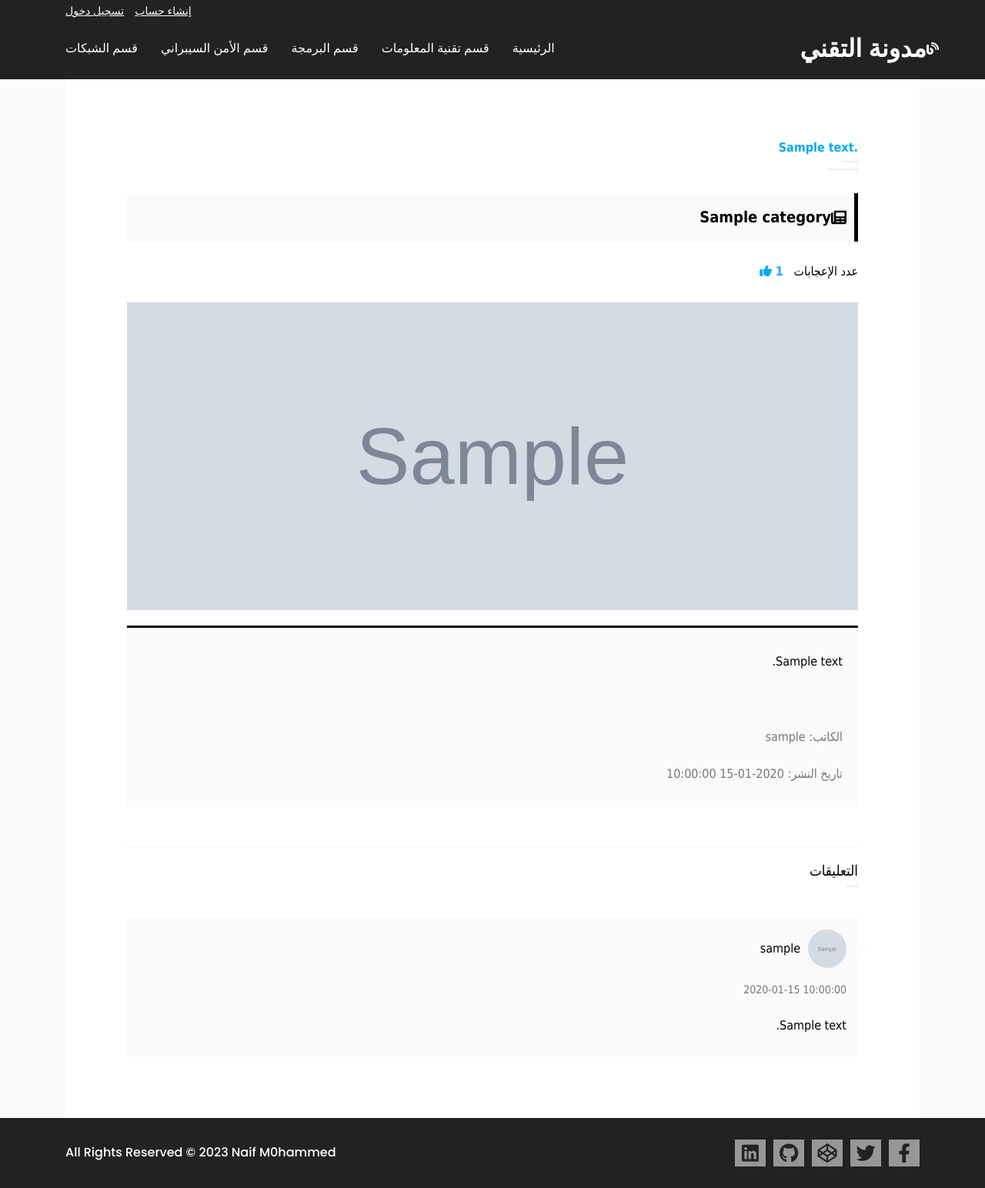
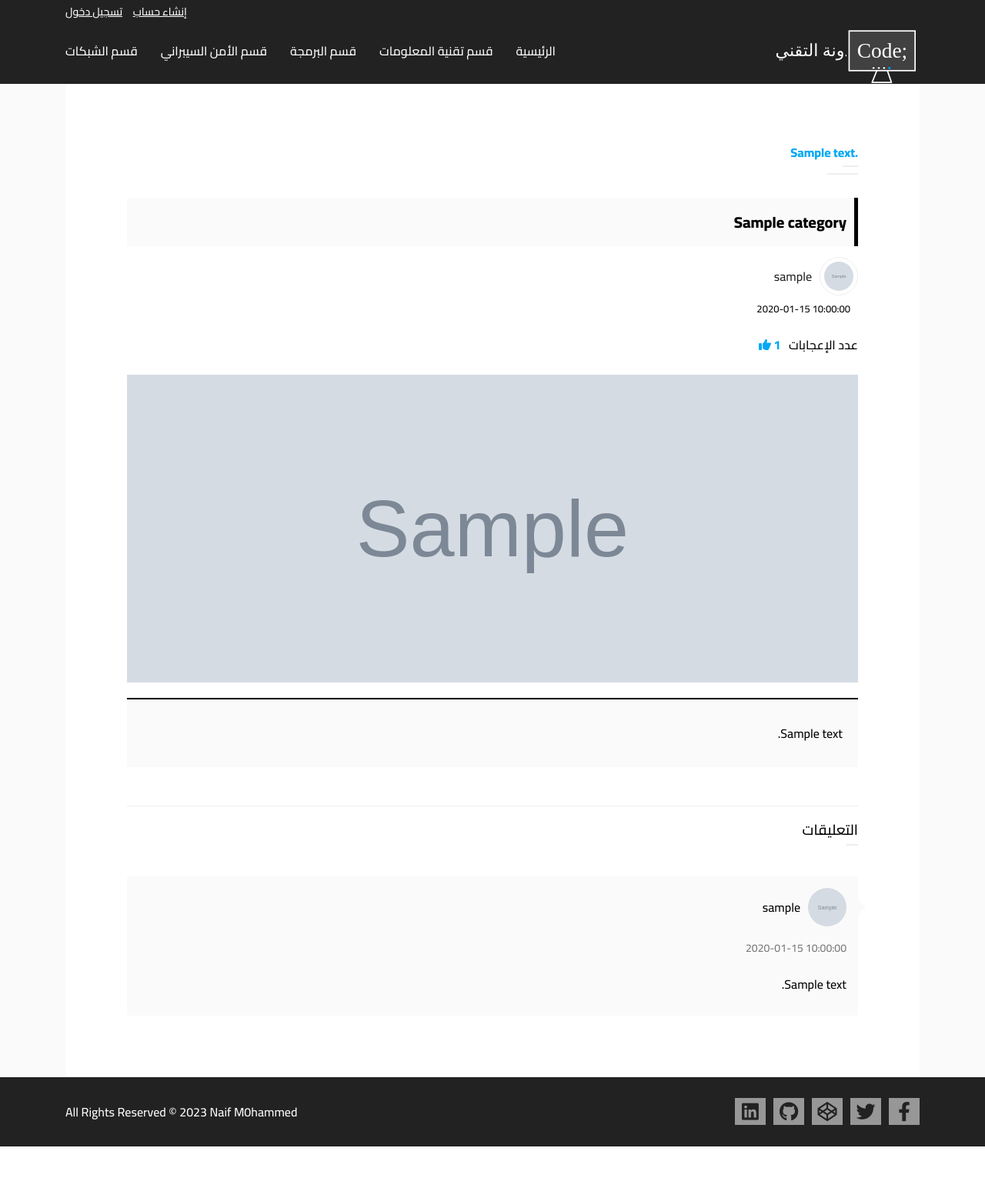
Before and after one commit to NFM0hammed/blog, a PHP site: page /articles.php?action=article&id=1 in a window 1280 px wide. Shown: the whole page at 77% size. After the commit the page ends 1490 px from the top, so only its background shows below. Run offline with PHP 8.4, Linux system fonts and the light colour scheme; tables that the repository leaves empty or names only in its code hold one stand-in row (values such as "Sample post"); grey boxes marked "Sample" are stand-in pictures.

Commit message:
Modified of files

```diff
--- a/Admin/articles.php
+++ b/Admin/articles.php
@@ -65,8 +65,8 @@
                 "articles",
                 "INNER JOIN users ON articles.user_id = users.user_id INNER JOIN categories ON articles.category_id = categories.category_id",
                 "",
-                "",
-                "ORDER BY article_id DESC"
+                ""
+                // "ORDER BY article_id DESC"
             );
 
             $count = count($rows);
--- a/articles.php
+++ b/articles.php
@@ -110,8 +110,37 @@
                         <span><?=$row1["description"]?></span>
                         <h1>
                             <?=$row1["article_title"]?>
-                            <i class="fa-solid fa-newspaper newspaper"></i>
                         </h1>
+                        <div class="writer">
+                            <div class="info">
+                                <span><?=$row1["username"]?></span>
+
+                                <!-- Check if the user has an img or not -->
+                                <?php
+
+                                    if($row1["user_img"] != "") {
+
+                                        ?>
+
+                                            <img src="Admin/uploads/<?=$row1["user_img"]?>">
+
+                                        <?php
+
+                                    } else {
+
+                                        ?>
+
+                                            <img src="Admin/uploads/defualt_image.png">
+
+                                        <?php
+
+                                    }
+
+                                ?>
+
+                            </div>
+                            <span><?=$row1["date_publication"]?></span>
+                        </div>
                         <!-- Start article likes -->
                         <div class="article-likes">
                             <h4>
@@ -154,8 +183,6 @@
                         <img src="Admin\uploads\<?=$row1["article_img"]?>" alt="">
                         <p>
                             <?=$row1["article_content"]?>
-                            <span>الكاتب: <?=$row1["username"]?></span>
-                            <span>تاريخ النشر: <?=$row1["date_publication"]?></span>
                         </p>
                         <div class="comments">
                            <h3>التعليقات</h3>
--- a/includes/components/container_categories.php
+++ b/includes/components/container_categories.php
@@ -10,7 +10,6 @@
                     <h1 class="title">مقالات عن <?=$title?></h1>
                     <h3 class="description">
                         .هنا مقالات وأخبار عن كل ماهو جديد في مجال <?=$title?>
-                        <i class="fa-solid fa-newspaper newspaper"></i>
                     </h3>
 
                     <?php
@@ -30,6 +29,7 @@
                             foreach($rows as $row) {
 
                                 ?>
+
                                     <div class="category">
                                         <h3><a href="articles.php?action=article&id=<?=$row["article_id"]?>"><?=$row["article_title"]?></a></h3>
                                         <img src="Admin\uploads\<?=$row["article_img"]?>" alt="">
--- a/includes/templates/footer.php
+++ b/includes/templates/footer.php
@@ -3,10 +3,10 @@
                 <div class="footer">
                     <p>All Rights Reserved © <span class="year"></span> <span>Naif M0hammed</span></p>
                     <div class="social-media">
-                        <a href="https://linkedin.com/in/nayouf305"><i class="fa-brands fa-linkedin linkedin"></i></a>
-                        <a href="https://github.com/nayouf305"><i class="fa-brands fa-github github"></i></a>
-                        <a href="https://codepen.com/nayouf305"><i class="fa-brands fa-codepen codepen"></i></a>
-                        <a href="https://twitter.com/nayouf305"><i class="fa-brands fa-twitter twitter"></i></a>
+                        <a href="https://linkedin.com/in/NFM0hammed"><i class="fa-brands fa-linkedin linkedin"></i></a>
+                        <a href="https://github.com/NFM0hammed"><i class="fa-brands fa-github github"></i></a>
+                        <a href="https://codepen.com/NFM0hammed"><i class="fa-brands fa-codepen codepen"></i></a>
+                        <a href="https://twitter.com/NFM0hammed"><i class="fa-brands fa-twitter twitter"></i></a>
                         <a href="https://facebook.com/nayouf305"><i class="fa-brands fa-facebook-f facebook"></i></a>
                     </div>
                 </div>
--- a/includes/templates/header.php
+++ b/includes/templates/header.php
@@ -14,6 +14,6 @@
         <!-- Google fonts -->
         <link rel="preconnect" href="https://fonts.googleapis.com">
         <link rel="preconnect" href="https://fonts.gstatic.com" crossorigin>
-        <link href="https://fonts.googleapis.com/css2?family=Open+Sans:ital,wght@0,300;0,400;1,300;1,400&family=Poppins:wght@100;200;300;500&family=Roboto:wght@300;500;700&family=Work+Sans:wght@200;300;400;500;600;700;800&display=swap" rel="stylesheet">
+        <link href="https://fonts.googleapis.com/css2?family=Cairo:wght@300;500;800&family=Open+Sans:ital,wght@0,300;0,400;1,300;1,400&family=Poppins:wght@100;200;300;500&family=Roboto:wght@300;500;700&family=Work+Sans:wght@200;300;400;500;600;700;800&display=swap" rel="stylesheet">
     </head>
     <body>
--- a/includes/templates/navbar.php
+++ b/includes/templates/navbar.php
@@ -36,9 +36,13 @@
                 <a href="IT-section.php">قسم تقنية المعلومات</a>
                 <a href="index.php">الرئيسية</a>
             </div>
-            <div class="logo">
+            <!-- <div class="logo">
                 <h1>مدونة التقني</h1>
                 <i class="fa-solid fa-blog"></i>
+            </div> -->
+            <div class="logo">
+                <img src="./layout/logo/icon2.svg" alt="">
+                <img src="./layout/logo/icon.svg" alt="">
             </div>
         </div>
     </div>
--- a/layout/css/main.css
+++ b/layout/css/main.css
@@ -26,7 +26,7 @@
     background-color: #03a9f4a1;
 }
 body {
-    font-family: 'Poppins', sans-serif;
+    font-family: 'Cairo', sans-serif;
     background-color: var(--secondBackgroundColor);
 }
 .scroll-to-top {
@@ -120,7 +120,6 @@
     text-align: right;
     font-size: 25px;
     font-weight: normal;
-    font-family: tahoma;
 }
 .title::after {
     content: "";
@@ -136,7 +135,6 @@
     color: #777;
     text-align: right;
     font-size: 15px;
-    font-family: tahoma;
     margin-top: 50px;
     padding: 20px 10px;
     border-right: 5px solid;
@@ -153,7 +151,6 @@
 }
 .categories {
     background-color: var(--whiteColor);
-    font-family: tahoma;
     padding: var(--padding);
 }
 @media(max-width: 767px) {
@@ -209,7 +206,6 @@
 }
 .get-articles {
     background-color: var(--whiteColor);
-    font-family: tahoma;
     padding: var(--padding);
 }
 @media(max-width: 767px) {
@@ -251,16 +247,27 @@
     padding: 20px 10px;
     border-right: 5px solid;
 }
-.get-articles h1 i {
-    order: -1;
+.get-articles .writer > span {
+    display: block;
+    text-align: right;
+    font-size: 13px;
+    margin: 10px;
 }
-@media(max-width: 767px) {
-    .get-articles h1 {
-        flex-direction: column;
-    }
-    .get-articles h1 i {
-        margin-bottom: 10px;
-    }
+.get-articles .writer .info {
+    display: flex;
+    justify-content: end;
+    align-items: center;
+}
+.get-articles .writer .info span {
+    color: var(--mainBackgroundColor);
+    margin-right: 10px;
+}
+.get-articles .writer .info img {
+    width: 50px;
+    height: 50px;
+    padding: 5px;
+    border: 1px solid #EEE;
+    border-radius: 50%;
 }
 .get-articles .article-likes {
     display: flex;
@@ -304,7 +311,7 @@
     line-height: 3;
     direction: rtl;
     padding: 20px;
-    border-top: 3px solid;
+    border-top: 2px solid;
 }
 .get-articles p span {
     display: block;
@@ -509,8 +516,21 @@
 .info h1 {
     color: var(--mainColor);
 }
+@media(max-width: 767px) {
+    .info h1 {
+        font-size: 28px;
+    }
+}
 .info p {
     color: #777;
+    font-size: 18px;
+    line-height: 1.6;
+}
+@media(max-width: 767px) {
+    .info p {
+        font-size: 16px;
+        line-height: 1.8;
+    }
 }
 .info p span {
     display: block;
@@ -640,7 +660,6 @@
 .articles-views-section .articles-views .article-view .number-views span:first-child {
     color: #777;
     font-size: 18px;
-    font-family: tahoma;
 }
 .articles-views-section .articles-views .article-view .number-views span:last-child {
     color: var(--mainColor);
--- a/profile.php
+++ b/profile.php
@@ -102,8 +102,8 @@
 
                                     ?>
 
-                                        <input class="profile-img" type="file" id="profile-img" />
-                                        <label for="profile-img">
+                                        <input type="file" id="profile-img" />
+                                        <label class="profile-img" for="profile-img">
                                             <img src="Admin/uploads/<?=$row["user_img"]?>" alt="">
                                             <span class="avatar">Avatar</span>
                                         </label>
```
